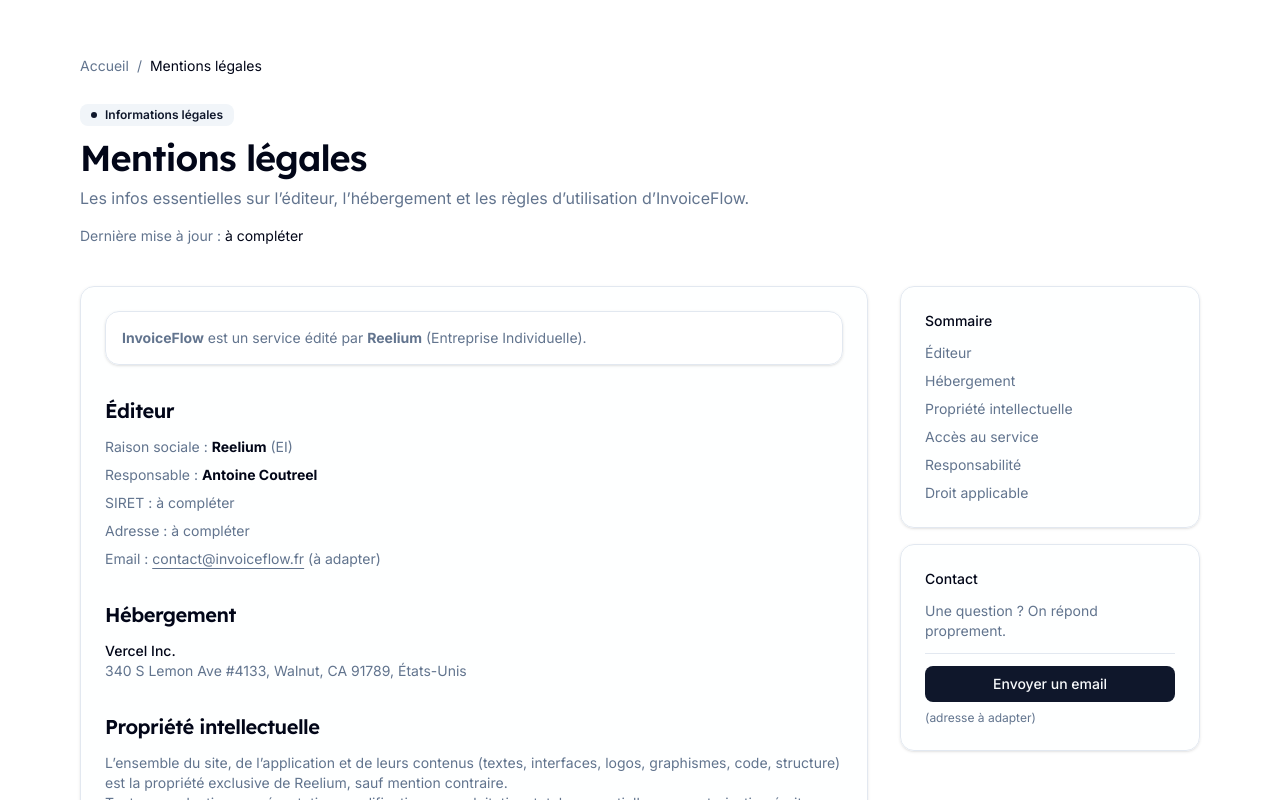
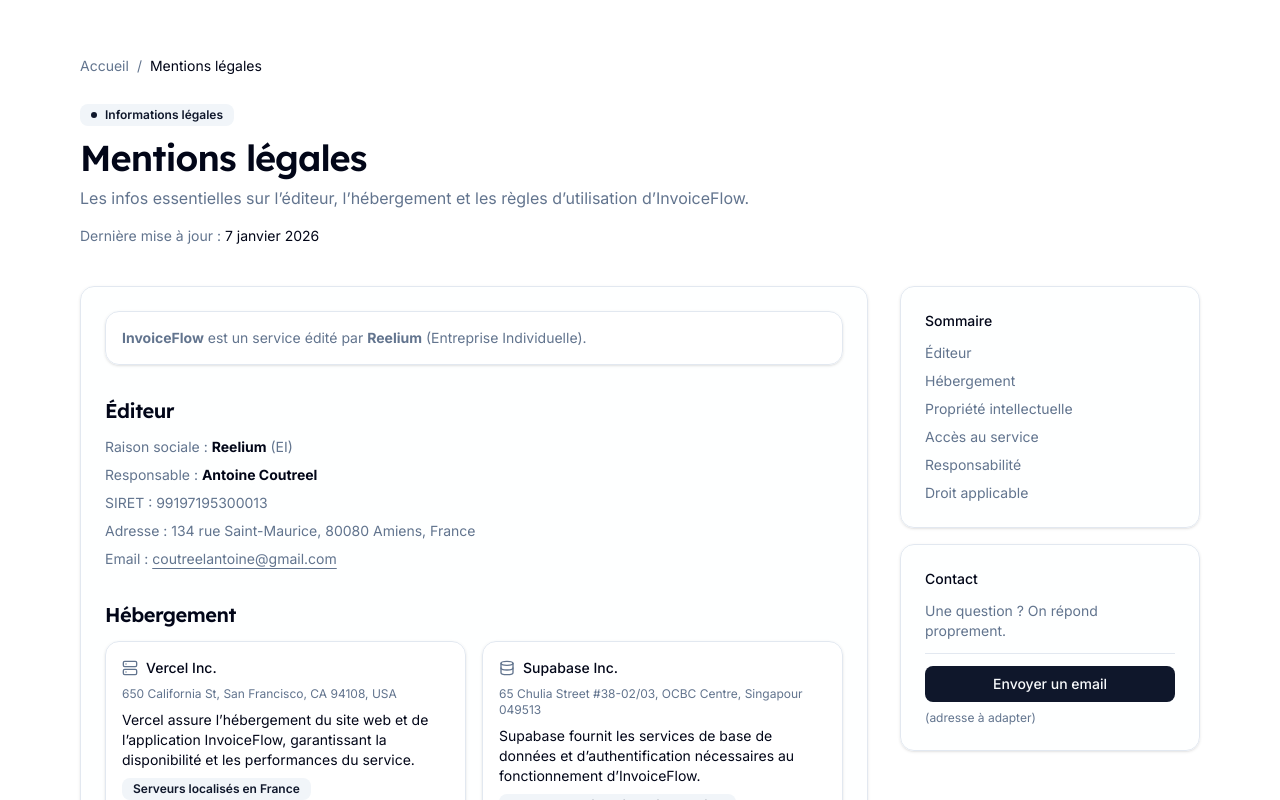
Before and after one commit to Antto0509/InvoiceFlow, a Next.js app: page /legal/legal-notices in a window 1280 px wide. Shown: the top 800 px of the page. Built offline with nearby package versions, Linux system fonts and the light colour scheme.

Commit message:
✨ feat(legal): update legal notices and privacy policy with accurate information and improved layout

```diff
--- a/src/app/(public)/legal/legal-notices/page.tsx
+++ b/src/app/(public)/legal/legal-notices/page.tsx
@@ -1,5 +1,8 @@
 import type { Metadata } from "next";
 import { LegalBox, LegalPage, LegalSection } from "@/components/legal";
+import { Badge } from "@/components/ui/badge";
+import { Card, CardContent } from "@/components/ui/card";
+import { Database, Server } from "lucide-react";
 
 export const metadata: Metadata = {
   title: "Mentions légales",
@@ -24,7 +27,7 @@
       title="Mentions légales"
       badge="Informations légales"
       description="Les infos essentielles sur l’éditeur, l’hébergement et les règles d’utilisation d’InvoiceFlow."
-      updatedAt="à compléter"
+      updatedAt="7 janvier 2026"
       toc={toc}
     >
       <LegalBox>
@@ -43,25 +46,65 @@
             <strong className="text-foreground">Antoine Coutreel</strong>
           </p>
           <p>
-            <span className="text-muted-foreground">SIRET :</span> à compléter
+            <span className="text-muted-foreground">SIRET :</span> 99197195300013
           </p>
           <p>
-            <span className="text-muted-foreground">Adresse :</span> à compléter
+            <span className="text-muted-foreground">Adresse :</span> 134 rue Saint-Maurice, 80080 Amiens, France
           </p>
           <p>
             <span className="text-muted-foreground">Email :</span>{" "}
-            <a className="underline underline-offset-4" href="mailto:contact@invoiceflow.fr">
-              contact@invoiceflow.fr
-            </a>{" "}
-            (à adapter)
+            <a className="underline underline-offset-4" href="mailto:coutreelantoine@gmail.com">
+              coutreelantoine@gmail.com
+            </a>
           </p>
         </div>
       </LegalSection>
 
-      <LegalSection id="hebergement" title="Hébergement">
-        <p className="text-foreground font-medium">Vercel Inc.</p>
-        <p>340 S Lemon Ave #4133, Walnut, CA 91789, États-Unis</p>
-      </LegalSection>
+    <LegalSection id="hebergement" title="Hébergement">
+      <div className="grid gap-4 md:grid-cols-2">
+        {/* Vercel */}
+        <Card className="bg-background/60">
+          <CardContent className="p-4 space-y-2">
+            <div className="flex items-center gap-2">
+              <Server className="h-4 w-4 text-muted-foreground" aria-hidden />
+              <p className="font-medium text-foreground">Vercel Inc.</p>
+            </div>
+
+            <p className="text-xs text-muted-foreground">
+              650 California St, San Francisco, CA 94108, USA
+            </p>
+
+            <p>
+              Vercel assure l’hébergement du site web et de l’application InvoiceFlow,
+              garantissant la disponibilité et les performances du service.
+            </p>
+
+            <Badge variant="secondary">Serveurs localisés en France</Badge>
+          </CardContent>
+        </Card>
+
+        {/* Supabase */}
+        <Card className="bg-background/60">
+          <CardContent className="p-4 space-y-2">
+            <div className="flex items-center gap-2">
+              <Database className="h-4 w-4 text-muted-foreground" aria-hidden />
+              <p className="font-medium text-foreground">Supabase Inc.</p>
+            </div>
+
+            <p className="text-xs text-muted-foreground">
+              65 Chulia Street #38-02/03, OCBC Centre, Singapour 049513
+            </p>
+
+            <p>
+              Supabase fournit les services de base de données et d’authentification
+              nécessaires au fonctionnement d’InvoiceFlow.
+            </p>
+
+            <Badge variant="secondary">Base de données hébergée en Suède</Badge>
+          </CardContent>
+        </Card>
+      </div>
+    </LegalSection>
 
       <LegalSection id="pi" title="Propriété intellectuelle">
         <p>
--- a/src/app/(public)/legal/privacy-policy/page.tsx
+++ b/src/app/(public)/legal/privacy-policy/page.tsx
@@ -29,7 +29,7 @@
       title="Politique de confidentialité"
       badge="RGPD & données personnelles"
       description="On collecte le minimum, on sécurise, et tu gardes le contrôle."
-      updatedAt="à compléter"
+      updatedAt="7 janvier 2026"
       toc={toc}
     >
       <LegalBox>
@@ -39,15 +39,13 @@
 
       <LegalSection id="responsable" title="1. Responsable du traitement">
         <p>
-          <strong className="text-foreground">Reelium</strong> (Entreprise Individuelle) — à
-          compléter (SIRET / adresse).
+          <strong className="text-foreground">Reelium</strong> (Entreprise Individuelle) — 99197195300013 / 134 rue Saint-Maurice, 80080 Amiens, France
         </p>
         <p>
           Contact :{" "}
-          <a className="underline underline-offset-4" href="mailto:contact@invoiceflow.fr">
-            contact@invoiceflow.fr
-          </a>{" "}
-          (à adapter)
+          <a className="underline underline-offset-4" href="mailto:coutreelantoine@gmail.com">
+            coutreelantoine@gmail.com
+          </a>
         </p>
       </LegalSection>
 
@@ -80,7 +78,9 @@
         <p>
           Les données peuvent être traitées par des prestataires techniques nécessaires au
           fonctionnement (hébergement, base de données, emailing transactionnel, etc.).
-          Exemple : <strong className="text-foreground">Vercel Inc.</strong>
+          Exemple :
+          <strong className="text-foreground">Vercel Inc.</strong> et
+          <strong className="text-foreground">Supabase Inc.</strong>.
         </p>
       </LegalSection>
 
@@ -94,7 +94,7 @@
       <LegalSection id="conservation" title="7. Durées de conservation">
         <ul className="list-disc space-y-1 pl-5">
           <li>Compte & données métier : durée d’activité du compte puis suppression/anonymisation sur demande, sauf obligation légale</li>
-          <li>Logs de sécurité : durée limitée (à compléter, ex. 6–12 mois)</li>
+          <li>Logs de sécurité : 12 mois</li>
           <li>Obligations légales : conservation selon durées légales applicables</li>
         </ul>
       </LegalSection>
@@ -112,10 +112,9 @@
         </p>
         <p>
           Pour exercer vos droits :{" "}
-          <a className="underline underline-offset-4" href="mailto:contact@invoiceflow.fr">
-            contact@invoiceflow.fr
-          </a>{" "}
-          (à adapter). Vous pouvez aussi saisir la <strong className="text-foreground">CNIL</strong>.
+          <a className="underline underline-offset-4" href="mailto:coutreelantoine@gmail.com">
+            coutreelantoine@gmail.com
+          </a>. Vous pouvez aussi saisir la <strong className="text-foreground">CNIL</strong>.
         </p>
       </LegalSection>
 
--- a/src/components/legal/LegalPage.tsx
+++ b/src/components/legal/LegalPage.tsx
@@ -105,7 +105,7 @@
                   </p>
                   <Separator className="my-3" />
                   <Button asChild className="w-full">
-                    <a href="mailto:contact@invoiceflow.fr">Envoyer un email</a>
+                    <a href="mailto:coutreelantoine@gmail.com">Envoyer un email</a>
                   </Button>
                   <p className="mt-2 text-xs text-muted-foreground">
                     (adresse à adapter)
```
